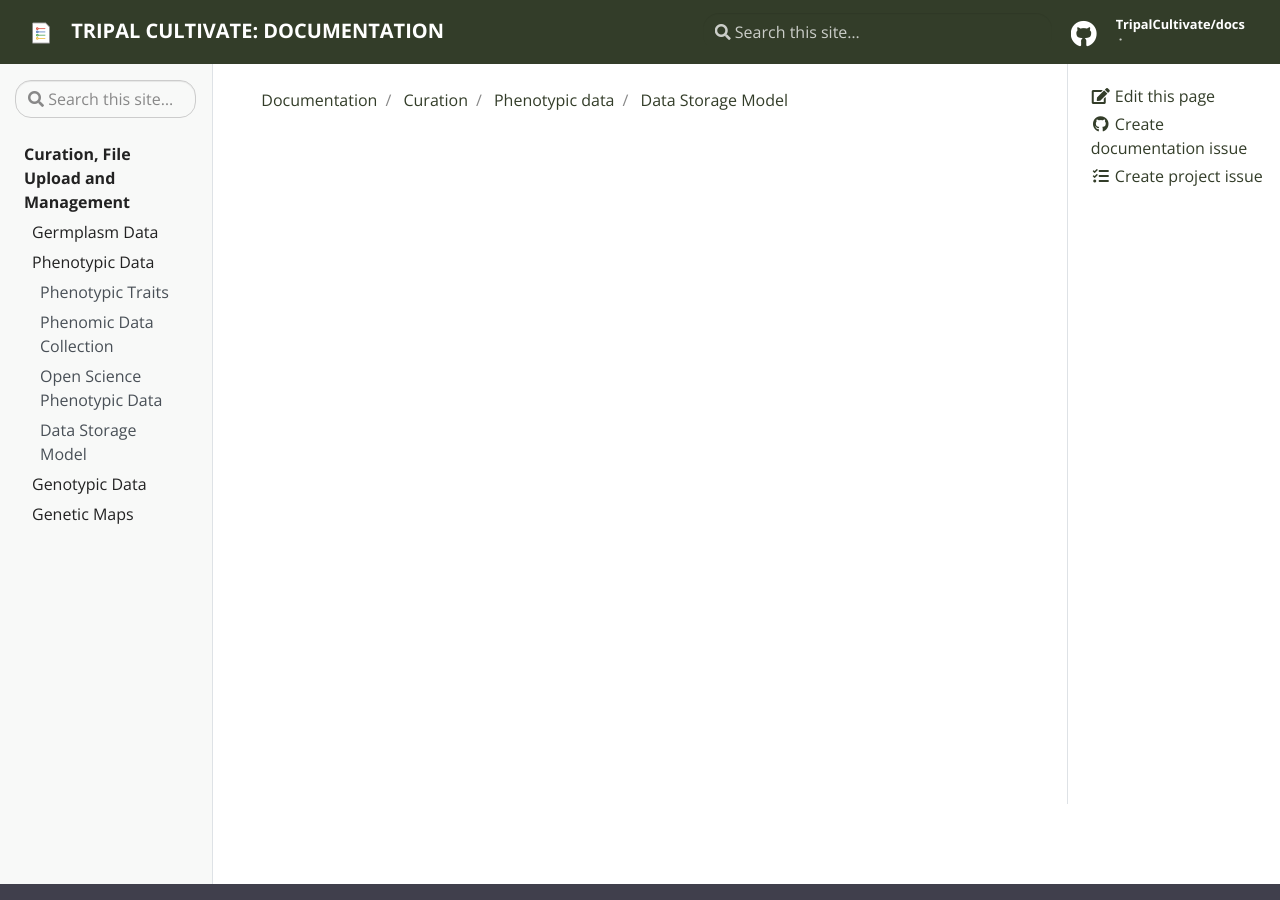
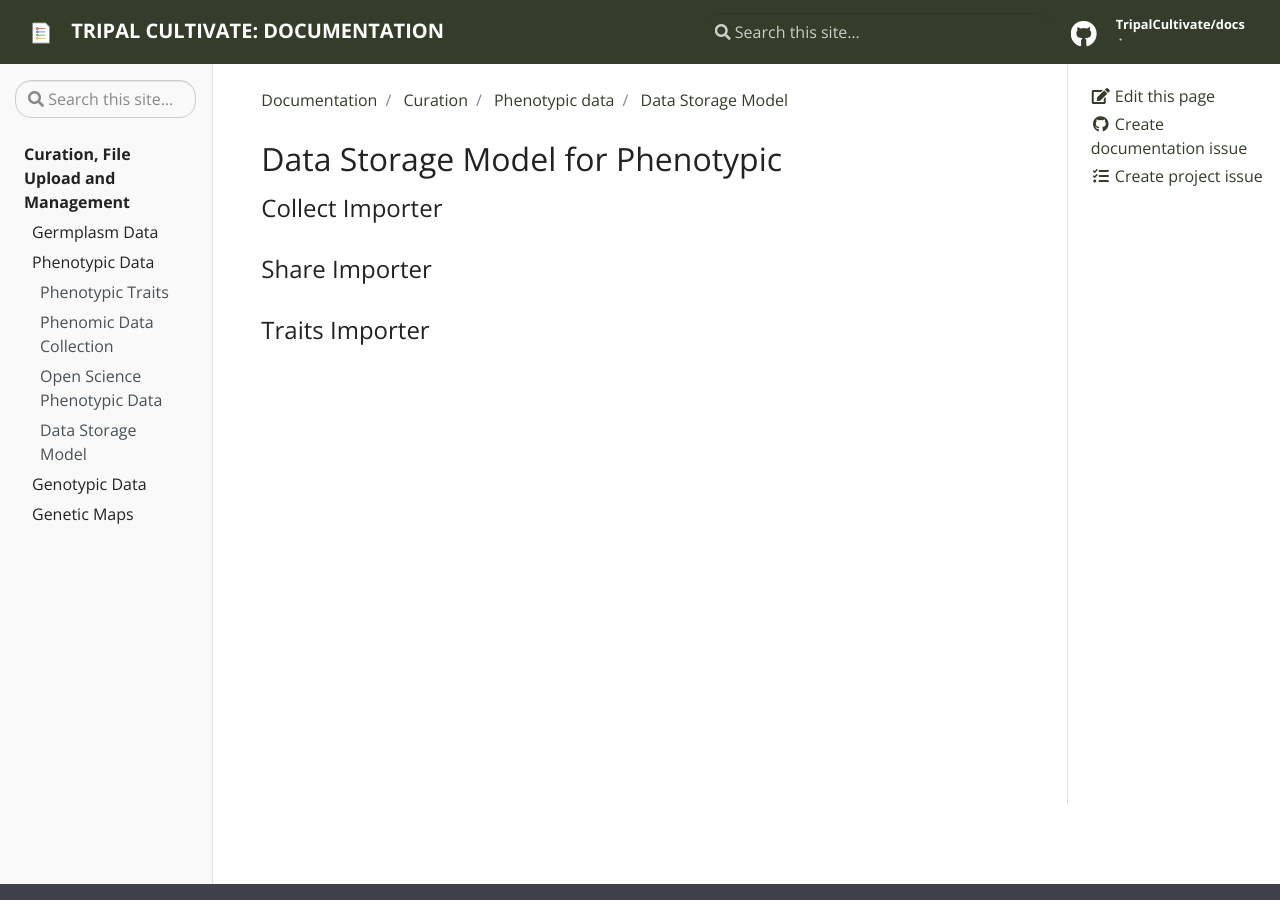
Before and after one commit to TripalCultivate/docs, a Jekyll site: the page built from _docs/curation/phenotypic-data/data-storage-model.md, in a window 1280 px wide and 900 px high. Built offline with Jekyll 4.4.1, drawn with Linux system fonts in a browser that asks for light colours.

Commit message:
Update data-storage-model.md

```diff
--- a/_docs/curation/phenotypic-data/data-storage-model.md
+++ b/_docs/curation/phenotypic-data/data-storage-model.md
@@ -5,3 +5,11 @@ tags:
   - importers
 description: This is documentation pertaining to how phenotypic data is stored in the Chado database.
 ---
+
+## Data Storage Model for Phenotypic
+
+### Collect Importer
+
+### Share Importer
+
+### Traits Importer
```
